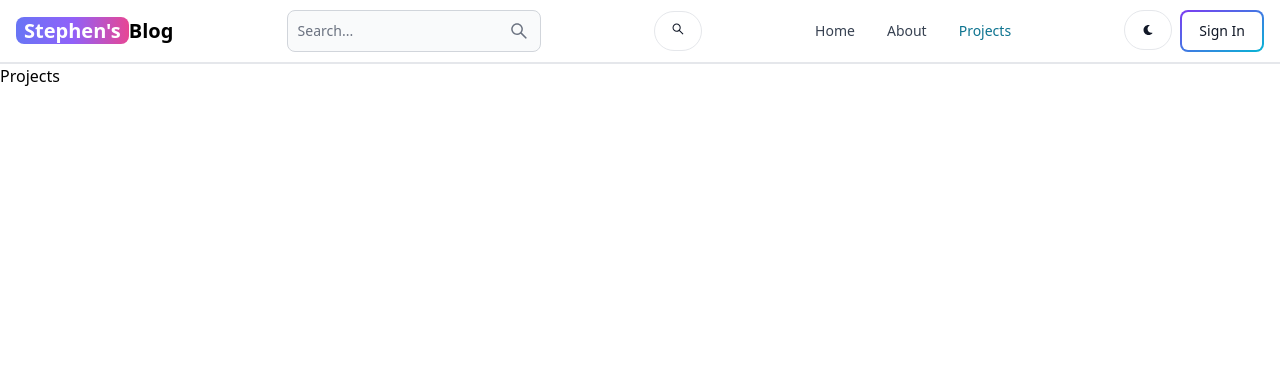
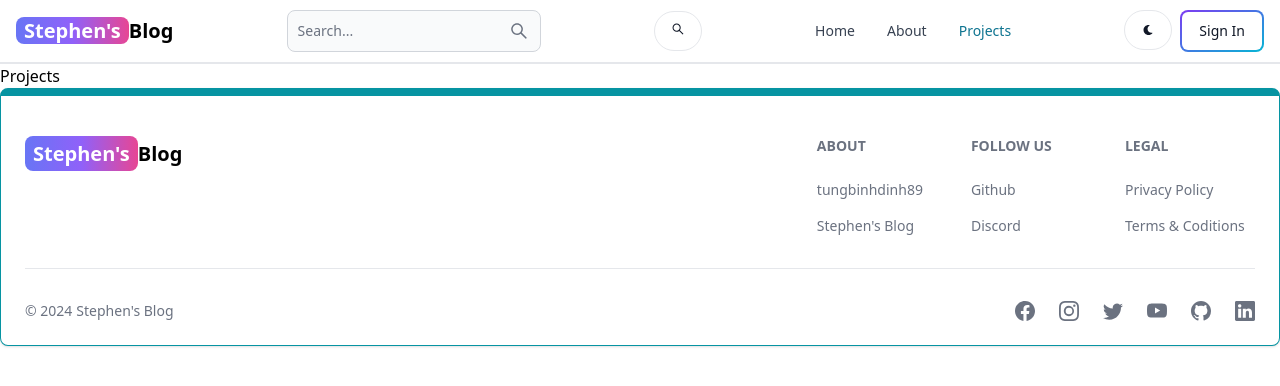
Before and after one commit to tungbinhdinh89/my_blog, a React (Vite) app in the folder client/: page /projects in a window 1280 px wide. Shown: the top 386 px of the page. Built offline with nearby package versions, Linux system fonts and the light colour scheme.

Commit message:
add footer component

```diff
--- a/client/src/App.jsx
+++ b/client/src/App.jsx
@@ -6,6 +6,7 @@ import SignUp from "./pages/SignUp";
 import Dashboard from "./pages/Dashboard";
 import Projects from "./pages/Projects";
 import Header from "./componets/Header";
+import FooterPage from "./componets/Footer";
 
 export default function App() {
   return (
@@ -19,6 +20,7 @@ export default function App() {
         <Route path="/dashboard" element={<Dashboard />} />
         <Route path="/projects" element={<Projects />} />
       </Routes>
+      <FooterPage />
     </BrowserRouter>
   );
 }
--- /dev/null
+++ b/client/src/componets/Footer.jsx
@@ -0,0 +1,117 @@
+import { Footer } from "flowbite-react";
+import { Link } from "react-router-dom";
+import {
+  BsFacebook,
+  BsInstagram,
+  BsYoutube,
+  BsTwitter,
+  BsGithub,
+  BsLinkedin,
+} from "react-icons/bs";
+
+export default function FooterPage() {
+  return (
+    <Footer container className="border border-t-8 border-teal-500">
+      <div className="w-full max-w-7xl mx-auto">
+        <div className="grid w-full justify-between sm:flex md:grid-cols-1">
+          <div className="mt-5">
+            <Link
+              to="/"
+              className="self-center whitespace-nowrap text-lg sm:text-xl font-semibold dark:text-white"
+            >
+              <span className="px-2 py-1 bg-gradient-to-r from-indigo-500 via-purple-500 to-pink-500 rounded-lg text-white">
+                Stephen's
+              </span>
+              Blog
+            </Link>
+          </div>
+          <div className="grid grid-cols-2 gap-8 mt-4 sm:grid-cols-3 sm:gap-6">
+            <div>
+              <Footer.Title title="About" />
+              <Footer.LinkGroup col>
+                <Footer.Link
+                  href="https://www.facebook.com/tungbinhdinh89"
+                  target="_blank"
+                  rel="noopener noreferrer"
+                >
+                  tungbinhdinh89
+                </Footer.Link>
+
+                <Footer.Link
+                  href="/about"
+                  target="_blank"
+                  rel="noopener noreferrer"
+                >
+                  Stephen's Blog
+                </Footer.Link>
+              </Footer.LinkGroup>
+            </div>
+
+            <div>
+              <Footer.Title title="Follow us" />
+              <Footer.LinkGroup col>
+                <Footer.Link
+                  href="https://www.github.com/tungbinhdinh89"
+                  target="_blank"
+                  rel="noopener noreferrer"
+                >
+                  Github
+                </Footer.Link>
+
+                <Footer.Link href="#">Discord</Footer.Link>
+              </Footer.LinkGroup>
+            </div>
+
+            <div>
+              <Footer.Title title="Legal" />
+              <Footer.LinkGroup col>
+                <Footer.Link href="#">Privacy Policy</Footer.Link>
+                <Footer.Link href="#">Terms &amp; Coditions</Footer.Link>
+              </Footer.LinkGroup>
+            </div>
+          </div>
+        </div>
+        <Footer.Divider />
+        <div className="w-full sm:flex sm:items-center sm:justify-between">
+          <Footer.Copyright
+            href="#"
+            by="Stephen's Blog"
+            year={new Date().getFullYear()}
+          />
+          <div className="flex gap-6 sm:mt-0 mt-4 sm:justify-center">
+            <Footer.Icon
+              href="https://www.facebook.com/tungbinhdinh89"
+              target="_blank"
+              icon={BsFacebook}
+            />
+            <Footer.Icon
+              href="https://www.instagram.com/tungbinhdinh89/"
+              target="_blank"
+              icon={BsInstagram}
+            />
+            <Footer.Icon
+              href="https://www.twitter.com/tungbinhdinh89"
+              target="_blank"
+              icon={BsTwitter}
+            />
+            <Footer.Icon
+              href="https://www.youtube.com/@tungbinhdinh89"
+              target="_blank"
+              icon={BsYoutube}
+            />
+            <Footer.Icon
+              href="https://www.github.com/tungbinhdinh89"
+              target="_blank"
+              icon={BsGithub}
+            />
+            <Footer.Icon
+              href="https://www.linkedin.com/in/tungbinhdinh89/"
+              target="_blank"
+              icon={BsLinkedin}
+            />
+          </div>
+        </div>
+      </div>
+    </Footer>
+  );
+}
```
